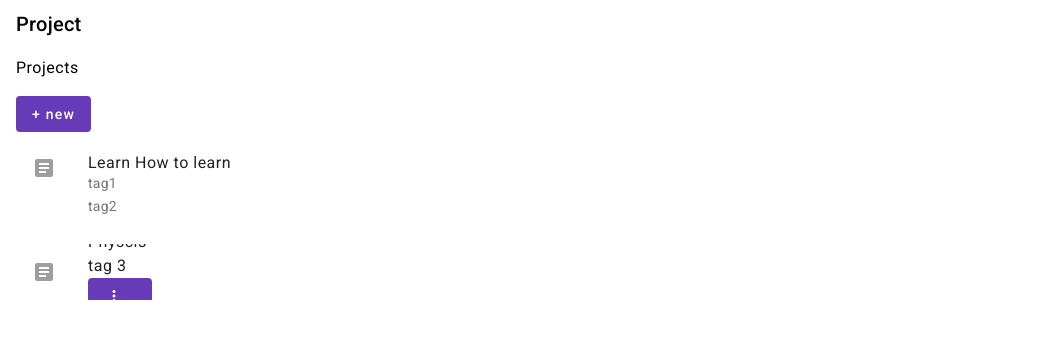
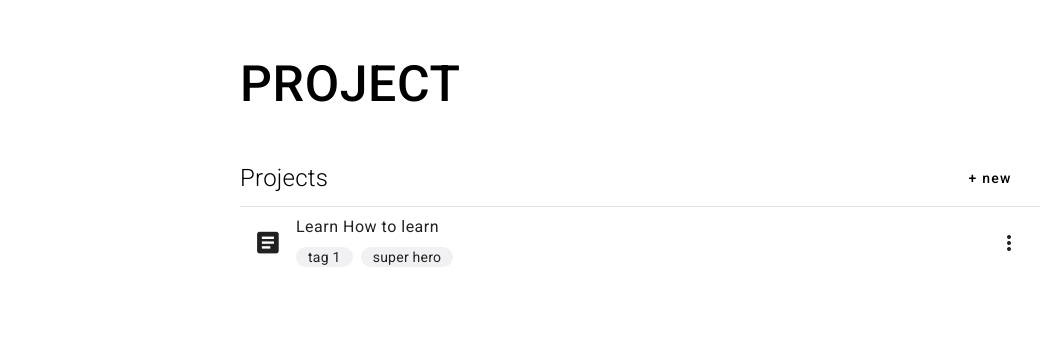
Before and after one commit to Joefahing/Manabu, an Angular app: page / in a window 1280 px wide. Shown: the top 338 px of the page, without its empty margins (0-1058 px from the left). Built offline with nearby package versions, Linux system fonts and the light colour scheme.

Commit message:
0014 - Manabu Project Page UI: Add CSS

```diff
--- a/src/app/app.module.ts
+++ b/src/app/app.module.ts
@@ -5,7 +5,6 @@ import { AppRoutingModule } from './app-routing.module';
 import { AppComponent } from './app.component';
 import { ProjectPageComponent } from './src/project/project-page/project-page.component';
 import { BrowserAnimationsModule } from '@angular/platform-browser/animations';
-import { MatButtonModule } from '@angular/material/button';
 import { MaterialModule } from '../share/material-module';
 
 
--- a/src/app/src/project/project-page/project-page.component.html
+++ b/src/app/src/project/project-page/project-page.component.html
@@ -1,32 +1,33 @@
+<div class="project-page">
+    <h2 class="page-title">Project</h2>
     <div>
-    <h2>Project</h2>
+        <div class="project-header">
+            <div class="project-title">Projects</div>
+            <button mat-flat-button>+ new</button>
         </div>
-<div>
-    <div fxLayout="row" class="project-header">
-        <h4>Projects</h4>
-        <button mat-flat-button color="primary">+ new</button>
-    </div>
-    <div class="divider"></div>
+        <mat-divider></mat-divider>
     </div>
     <div>
         <mat-list>
             <mat-list-item>
-            <mat-icon matListItemIcon>article</mat-icon>
-            <div matListItemTitle>Learn How to learn</div>
-            <div matListItemLine>tag1</div>
-            <div matListItemLine>tag2</div>
-        </mat-list-item>
-    </mat-list>
-    <mat-list>
-        <mat-list-item>
-            <mat-icon matListItemIcon>article</mat-icon>
-            <div>Physcis</div>
-            <div>
-                <div class="tag">tag 3</div>
+                <div class="project-item-container">
+                    <div class="project-item-icon">
+                        <mat-icon>article</mat-icon>
                     </div>
-            <button mat-flat-button color="primary">
+                    <div class="project-item-title">Learn How to learn</div>
+                    <div class="project-item-tag">
+                        <mat-chip-set>
+                            <mat-chip>tag 1</mat-chip>
+                            <mat-chip>super hero</mat-chip>
+                        </mat-chip-set>
+                    </div>
+                    <div class="project-item-setting">
+                        <div class="icon-container">
                             <mat-icon>more_vert</mat-icon>
-            </button>
+                        </div>
+                    </div>
+                </div>
             </mat-list-item>
         </mat-list>
     </div>
+</div>
--- a/src/app/src/project/project-page/project-page.component.sass
+++ b/src/app/src/project/project-page/project-page.component.sass
@@ -0,0 +1,82 @@
+$primary-color: #F1F1F3
+
+:host
+    width: 100%
+    display: flex
+    flex-direction: row
+    justify-content: center
+
+mat-list-item
+    height: auto !important
+
+mat-chip
+    height: 20px
+    background-color: $primary-color !important
+
+
+.project-page
+    width: 800px
+    padding: 60px 60px 0 60px
+
+    .page-title
+        font-size: 50px
+        margin-bottom: 60px
+        text-transform: uppercase
+
+    .project-header
+        display: flex
+        flex-direction: row
+        justify-content: space-between
+        margin-bottom: 10px
+
+        .project-title
+            display: flex
+            align-items: center
+            font-size: 24px
+            font-weight: lighter
+
+        button
+            width: 100px
+
+    .project-item-container
+        display: grid
+        grid-template-columns: 40px repeat(10, auto) 60px
+        grid-template-rows: 1fr 1fr
+
+        .project-item-icon
+            display: flex
+            align-items: center
+            grid-column: 1 / 2
+            grid-row: 1 / 3
+
+            .mat-icon
+                transform: scale(1.2)
+
+        .project-item-content
+            display: flex
+            flex-direction: column
+            grid-column: 2 / 11
+            grid-row: 1 / 2
+
+        .project-item-tag
+            grid-column: 2 / 11
+            display: flex
+            flex-direction: row
+
+        .project-item-setting
+            grid-column: 12 / 13
+            grid-row: 1 / 3
+            display: flex
+            align-items: center
+            justify-content: flex-end
+
+            .icon-container
+                width: 30px
+                height: 30px
+                display: flex
+                align-items: center
+                justify-content: center
+                border-radius: 6px
+
+            .icon-container:hover
+                background-color: $primary-color
--- a/src/app/src/project/project-page/project-page.component.ts
+++ b/src/app/src/project/project-page/project-page.component.ts
@@ -1,4 +1,11 @@
-import { Component, OnInit } from '@angular/core';
+import
+{
+  Component,
+  HostBinding,
+  OnInit
+}
+from                                                  '@angular/core';
+import { Project } from                               'src/share/types';
 
 @Component({
   selector: 'project-page',
@@ -7,10 +14,51 @@ import { Component, OnInit } from '@angular/core';
 })
 export class ProjectPageComponent implements OnInit {
 
+  public projects: Project[] = [];
+
   constructor() { }
 
   ngOnInit(): void {
+    this.projects = sampleProject;
+  }
+}
 
+const sampleProject: Project[] =
+[
+  {
+    userID: '1',
+    projectID: 1,
+    name: 'Learn How to Learn',
+    icon: 'article',
+    tags: [
+      {
+        userID: '1',
+        tagID: 1,
+        name: 'Learn'
+      },
+      {
+        userID: '1',
+        tagID: 2,
+        name: 'Focus'
+      }
+    ],
+  },
+  {
+    userID: '2',
+    projectID: 1,
+    name: 'Physcis',
+    icon: 'article',
+    tags: [
+      {
+        userID: '2',
+        tagID: 1,
+        name: 'School'
+      },
+      {
+        userID: '2',
+        tagID: 2,
+        name: 'Math'
+      }
+    ],
   }
-
-}
+];
--- a/src/share/material-module.ts
+++ b/src/share/material-module.ts
@@ -2,12 +2,14 @@ import { NgModule } from "@angular/core";
 import { MatButtonModule } from "@angular/material/button";
 import { MatListModule } from "@angular/material/list";
 import { MatIconModule } from "@angular/material/icon";
+import { MatChipsModule } from '@angular/material/chips';
 
 @NgModule({
     exports: [
         MatButtonModule,
         MatListModule,
-        MatIconModule
+        MatIconModule,
+        MatChipsModule
     ]
 })
 export class MaterialModule { }
--- /dev/null
+++ b/src/share/types.ts
@@ -0,0 +1,15 @@
+export interface Project
+{
+    userID: string,
+    projectID: number,
+    name: string,
+    icon: string,
+    tags: Tag[],
+}
+
+export interface Tag
+{
+    userID: string,
+    tagID: number,
+    name: string
+}
--- a/src/styles.sass
+++ b/src/styles.sass
@@ -1 +1,2 @@
-/* You can add global styles to this file, and also import other style files */
+.page-title
+    font-size: 20px
```
Also changed, not shown: 1 other file (tests, documents, lock files or other folders). Lines whose indentation alone changed are shown as unchanged.
